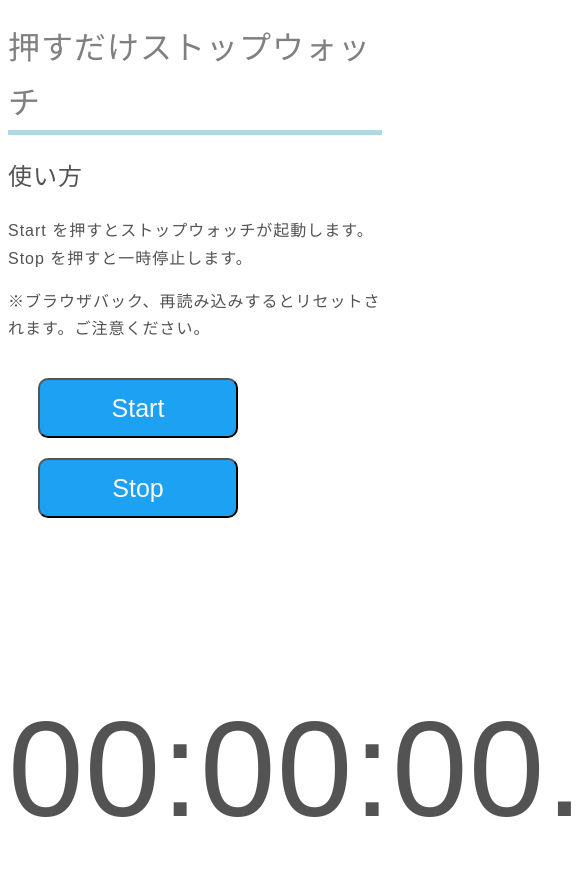
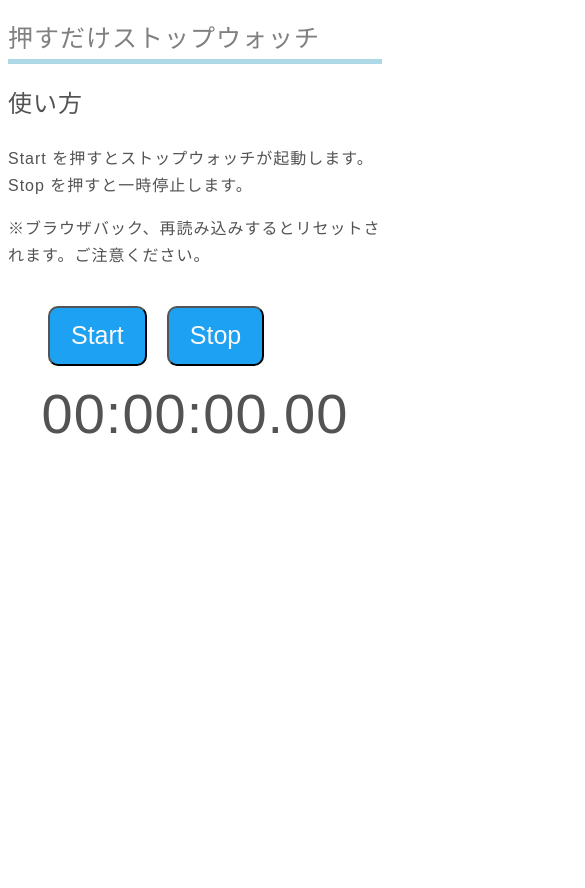
Before and after one commit to migawariw/stopwatch, a plain HTML site: page index.html in a window 390 px wide. Shown: the top 888 px of the page, 585 px wide, since content can reach past the window. After the commit the page ends 844 px from the top, so only its background shows below. Drawn offline with Linux system fonts and the light colour scheme.

Commit message:
Update style.css

```diff
--- a/style.css
+++ b/style.css
@@ -1,3 +1,7 @@
+*{
+	box-sizing: border-box;
+}
+
 html {
 	font-size: 100%;
 	font-family: 'Hiragino Sans', sans-serif;
@@ -27,11 +31,43 @@ button{
 	box-shadow: 0;
 	cursor: pointer;
  }
-
+.btn{
+	float:left;
+}
  body{
 	color: rgb(83, 83, 83);
+ }
+ .btnbox{
+	display: block;
  }
  .time{
 	font-size: 850%;
 	text-align: center;
+	display: block;
  }
+ /* .contents{
+	width:100%
+ } */
+@media(max-width:670px){
+	.time{
+		font-size: 350%;
+		text-align: center;
+	 }
+	 h1{
+		font-size: 25px;
+	 }
+	 /* button{ */
+		/* width: 50%; */
+		/* padding:5%; */
+	 /* } */
+	 .btn{
+		/* width:20%; */
+		padding-left:10px;
+		padding-right: 10px;
+		/* float:left; */
+	 }
+	 button{
+		width:100%;
+	 }
+
+}
```
